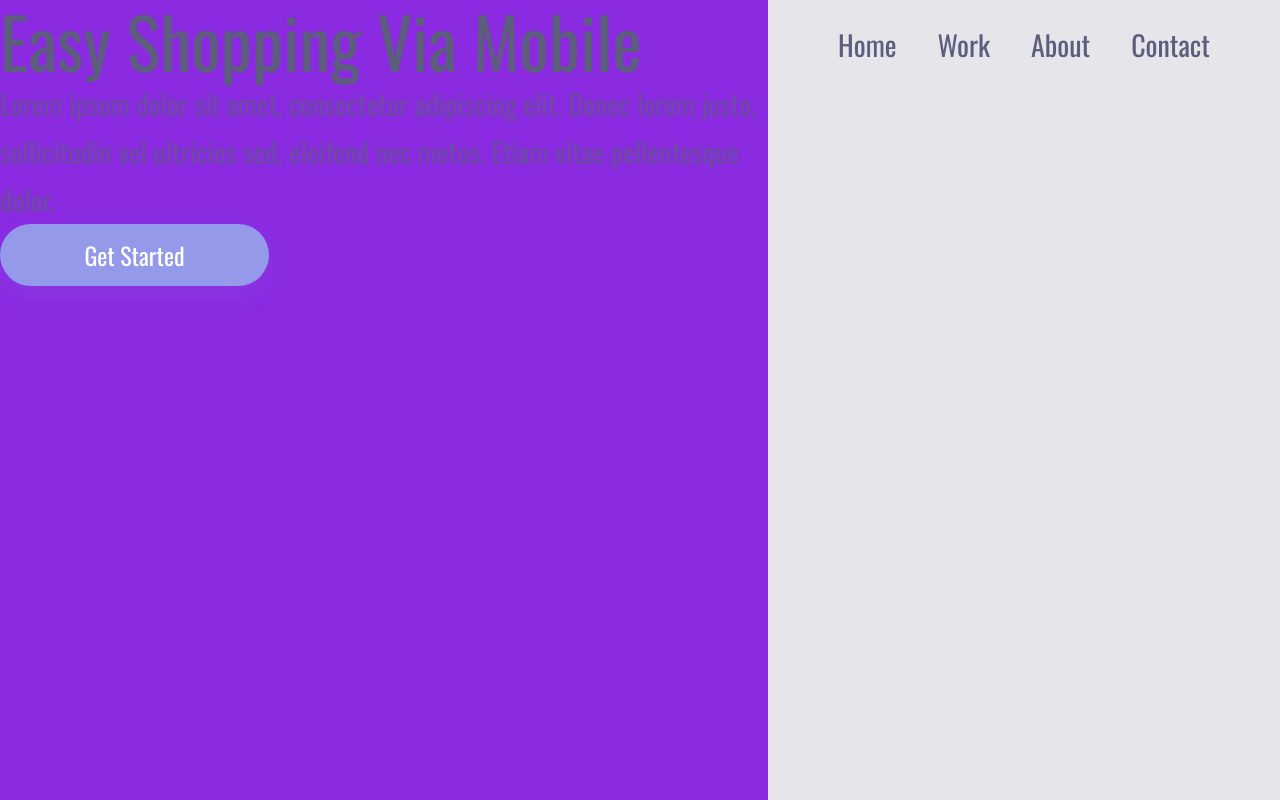
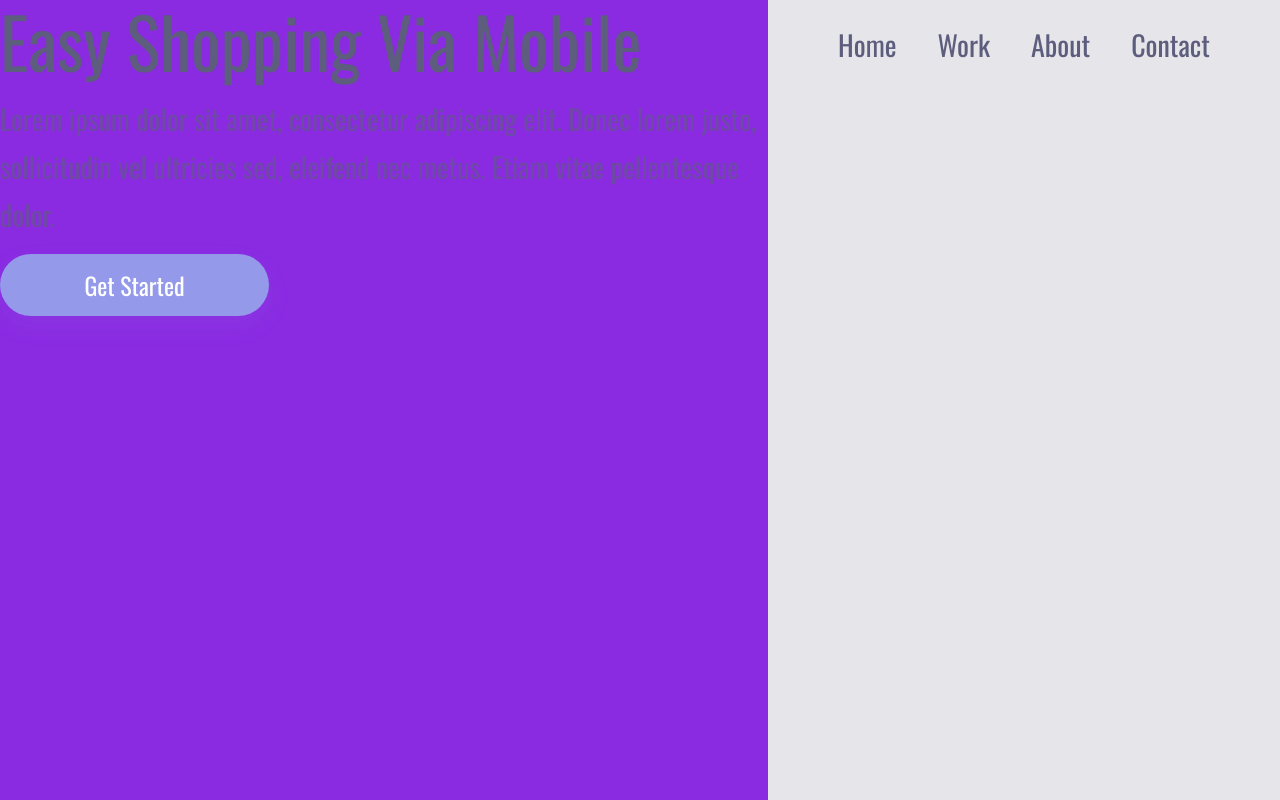
Before and after one commit to WillianAmorim/easy-shopping-via-mobile, a plain HTML site: page index.html in a window 1280 px wide. Drawn offline with nearby package versions, Linux system fonts and the light colour scheme.

Commit message:
colocado display e gap na div

```diff
--- a/style.css
+++ b/style.css
@@ -15,6 +15,12 @@ main {
   background-color: blueviolet;
   width: 60vw;
   height: 100vh;
+}
+
+#first-section > div {
+  display: flex;
+  flex-direction: column;
+  gap: 15px;
 }
 
 #first-section > div > h1 {
```
